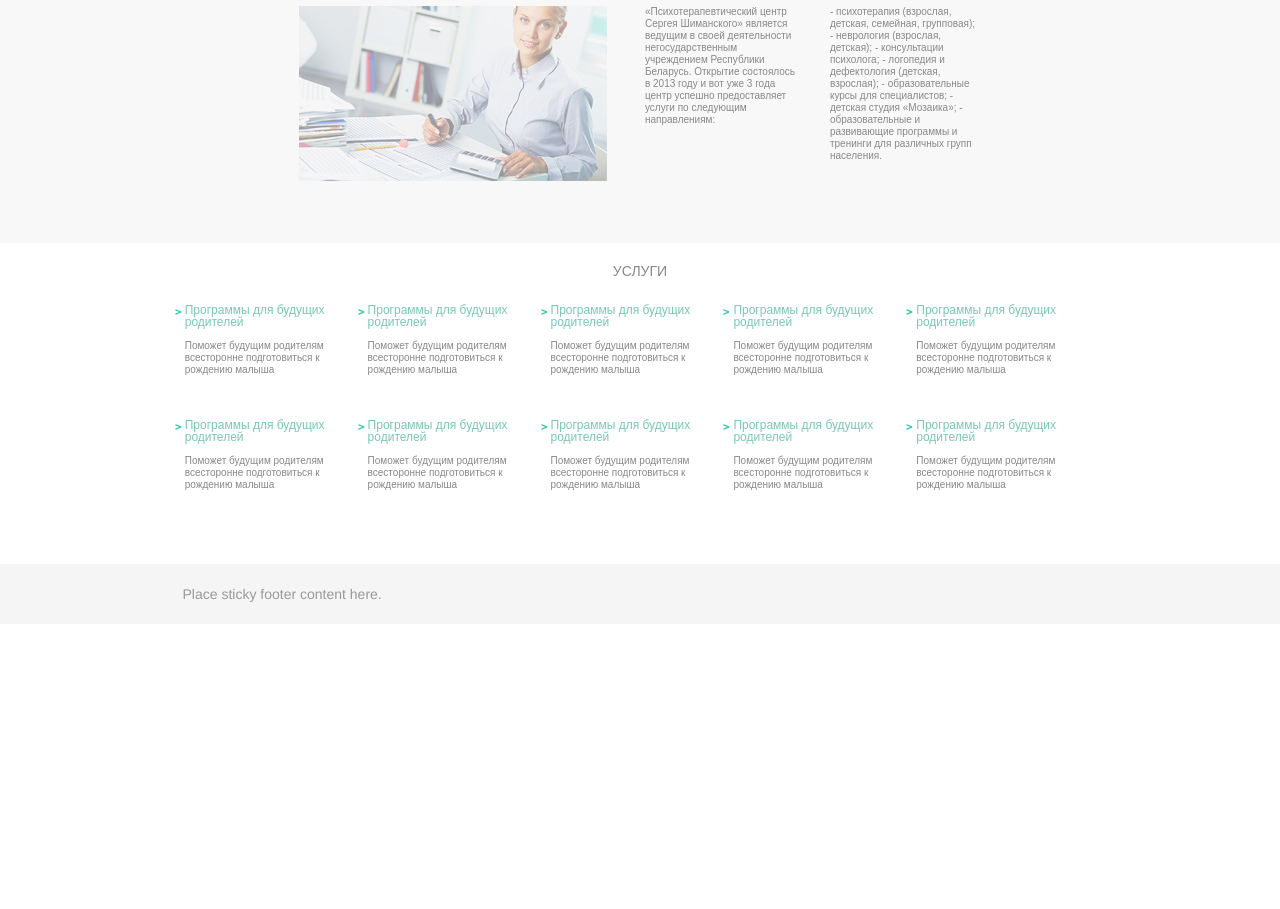
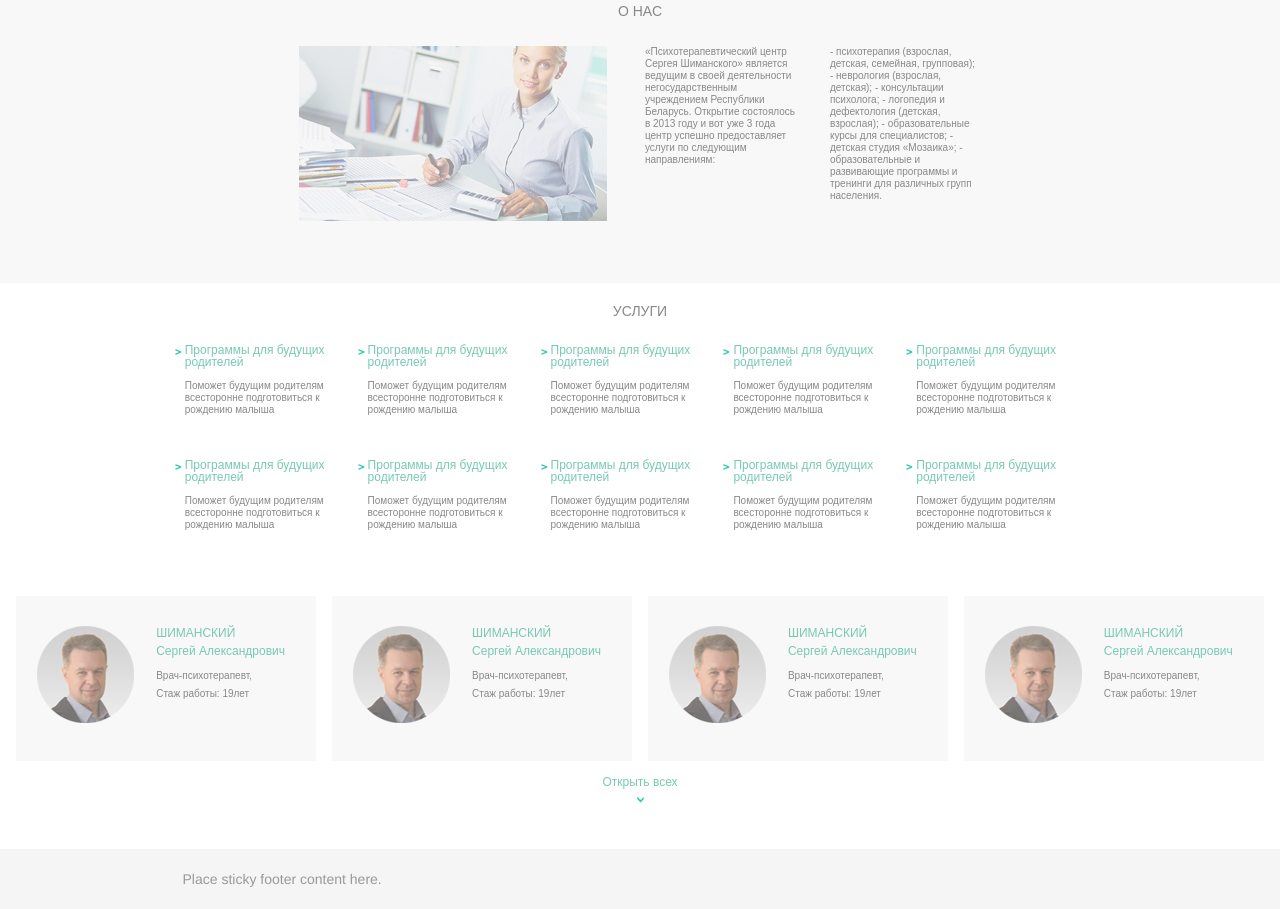
Before and after one commit to Maks-Kudzelin/site-for-centrshymanski, a plain HTML site: page index.html in a window 1280 px wide. Shown: the part 693-1602 px from the top of the page. Before the commit the page ends 1317 px from the top, so only its background shows below. Drawn offline with Linux system fonts and the light colour scheme.

Commit message:
Add specialists

```diff
--- a/index.html
+++ b/index.html
@@ -322,8 +322,84 @@
                       </div>
               </div>
         </div>
+       <!-- END page all services -->
+
+       <!-- Begin page our specialists -->
+    <div class="our_specialists_block">
+
+            <div class="specialist">
+                <div class="img_specialist"><img src="images/shimanski.jpg" alt=""></div>
+                <div class="title_specialist"> <span class="upper_span">Шиманский</span> <br>Сергей Александрович</div>
+                <div class="text_about_specialist"> Врач-психотерапевт, <br>
+                Стаж работы: 19лет</div>
+
+            </div>
+
+            <div class="specialist">
+                <div class="img_specialist"><img src="images/shimanski.jpg" alt=""></div>
+                <div class="title_specialist"> <span class="upper_span">Шиманский</span> <br>Сергей Александрович</div>
+                <div class="text_about_specialist"> Врач-психотерапевт, <br>
+                Стаж работы: 19лет</div>
+
+            </div>
+
+            <div class="specialist">
+                <div class="img_specialist"><img src="images/shimanski.jpg" alt=""></div>
+                <div class="title_specialist"> <span class="upper_span">Шиманский</span> <br>Сергей Александрович</div>
+                <div class="text_about_specialist"> Врач-психотерапевт, <br>
+                Стаж работы: 19лет</div>
+
+            </div>
+
+            <div class="specialist">
+                <div class="img_specialist"><img src="images/shimanski.jpg" alt=""></div>
+                <div class="title_specialist"> <span class="upper_span">Шиманский</span> <br>Сергей Александрович</div>
+                <div class="text_about_specialist"> Врач-психотерапевт, <br>
+                Стаж работы: 19лет</div>
+
+            </div>
+
+            <div class="hide_block_all_specialists">
 
 
+              <div class="specialist">
+                <div class="img_specialist"><img src="images/shimanski.jpg" alt=""></div>
+                <div class="title_specialist"> <span class="upper_span">Шиманский</span> <br>Сергей Александрович</div>
+                <div class="text_about_specialist"> Врач-психотерапевт, <br>
+                Стаж работы: 19лет</div>
+
+            </div>
+
+            <div class="specialist">
+                <div class="img_specialist"><img src="images/shimanski.jpg" alt=""></div>
+                <div class="title_specialist"> <span class="upper_span">Шиманский</span> <br>Сергей Александрович</div>
+                <div class="text_about_specialist"> Врач-психотерапевт, <br>
+                Стаж работы: 19лет</div>
+
+            </div>
+
+            <div class="specialist">
+                <div class="img_specialist"><img src="images/shimanski.jpg" alt=""></div>
+                <div class="title_specialist"> <span class="upper_span">Шиманский</span> <br>Сергей Александрович</div>
+                <div class="text_about_specialist"> Врач-психотерапевт, <br>
+                Стаж работы: 19лет</div>
+
+            </div>
+
+            <div class="specialist">
+                <div class="img_specialist"><img src="images/shimanski.jpg" alt=""></div>
+                <div class="title_specialist"> <span class="upper_span">Шиманский</span> <br>Сергей Александрович</div>
+                <div class="text_about_specialist"> Врач-психотерапевт, <br>
+                Стаж работы: 19лет</div>
+
+            </div>
+
+
+            </div>
+        <div class="open_all"> Открыть всех <img src="images/open_all.png" alt=""></div>
+
+
+    </div>
 
 
 
--- a/script/by_scripts.js
+++ b/script/by_scripts.js
@@ -1,3 +1,14 @@
 $(document).ready(function () {
 	$('.carousel-indicators').hide();
+	$('.hide_block_all_specialists').hide();
+
+
+
+	$('.open_all').click(function(){
+
+				$('.hide_block_all_specialists').slideDown(1000);
+				$('.open_all').text('Закрыть всех');
+				});
+
+
 	});
--- a/style/style.css
+++ b/style/style.css
@@ -1,7 +1,3 @@
-img {
-  max-width: 100%;
-}
-
 /* Нeader + slider */
 .navbar-default {
     background-color: #fff;
@@ -54,6 +50,7 @@ img {
 /* Services */
 .list-services {
   text-align: center;
+  padding-bottom: 40px;
 }
 .main-services {
   display: inline-block;
@@ -69,13 +66,17 @@ img {
   text-transform: uppercase;
   margin-top: 16px;
 }
+.href-services-mozaika > h2:hover {
+  color:#8dc5ad;
+  cursor: pointer;
+}
 .href-services {
     padding-bottom: 15px;
     width: 195px;
     font: 11px/13px Ubuntu, Arial, sans-serif;
     color:#888;
 }
-.href-services>a {
+.href-services > a {
   font: 11px Ubuntu, Arial, sans-serif;
   color:#888;
 }
@@ -153,6 +154,7 @@ img {
 .all_services_block {
   width: 100%;
   text-align: center;
+  padding-bottom: 22px;
 }
 .title_all_services {
   text-align: center;
@@ -200,3 +202,50 @@ img {
   margin-left: -10px;
   margin-top: 15px;
 }
+/* END All services */
+
+/* Our specialists */
+.our_specialists_block {
+  width: 100%;
+  text-align: center;
+}
+.specialist {
+  width: 300px;
+  height: 165px;
+  overflow: hidden;
+  background-color: #F8F8F8;
+  display: inline-block;
+  text-align: left;
+  margin-left: 6px;
+  margin-right: 6px;
+  margin-top: 10px;
+}
+.img_specialist {
+  float: left;
+  margin: 28px 20px 0;
+}
+.title_specialist {
+  width: 150px;
+  margin-top:28px;
+  font: 12px/18px Ubuntu, Arial, sans-serif;
+  color: #77c9b3;
+  float: left;
+  margin-bottom:7px;
+}
+.upper_span {
+  text-transform: uppercase;
+}
+.text_about_specialist {
+  font: 10px/18px Ubuntu, Arial, sans-serif;
+  color: #888;
+}
+
+.open_all {
+  width: 86px;
+  font: 12px/18px Ubuntu, Arial, sans-serif;
+  color: #77c9b3;
+  clear: both;
+  cursor: pointer;
+  padding-top:7px;
+  margin: 0 auto;
+}
```
Also changed, not shown: images/close_all.png (added), images/open_all.png (added), images/shimanski.jpg (added).
